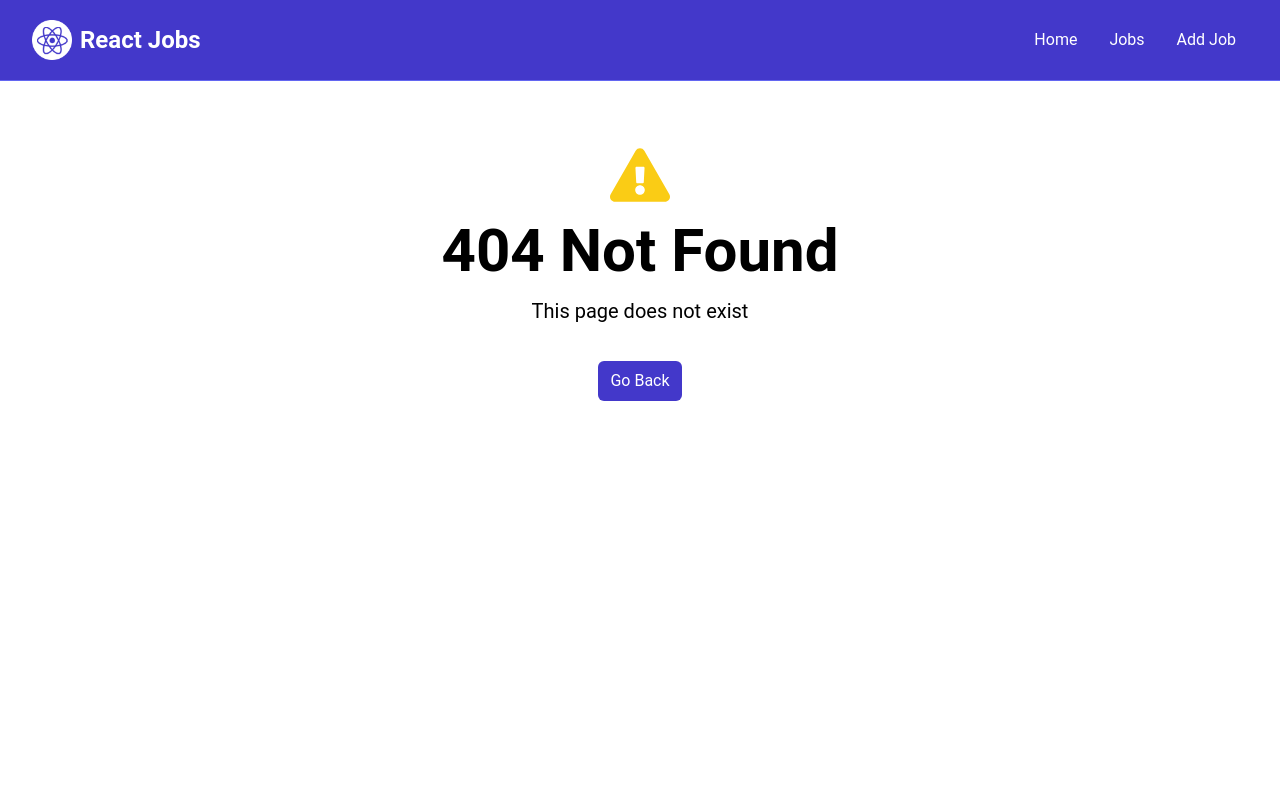
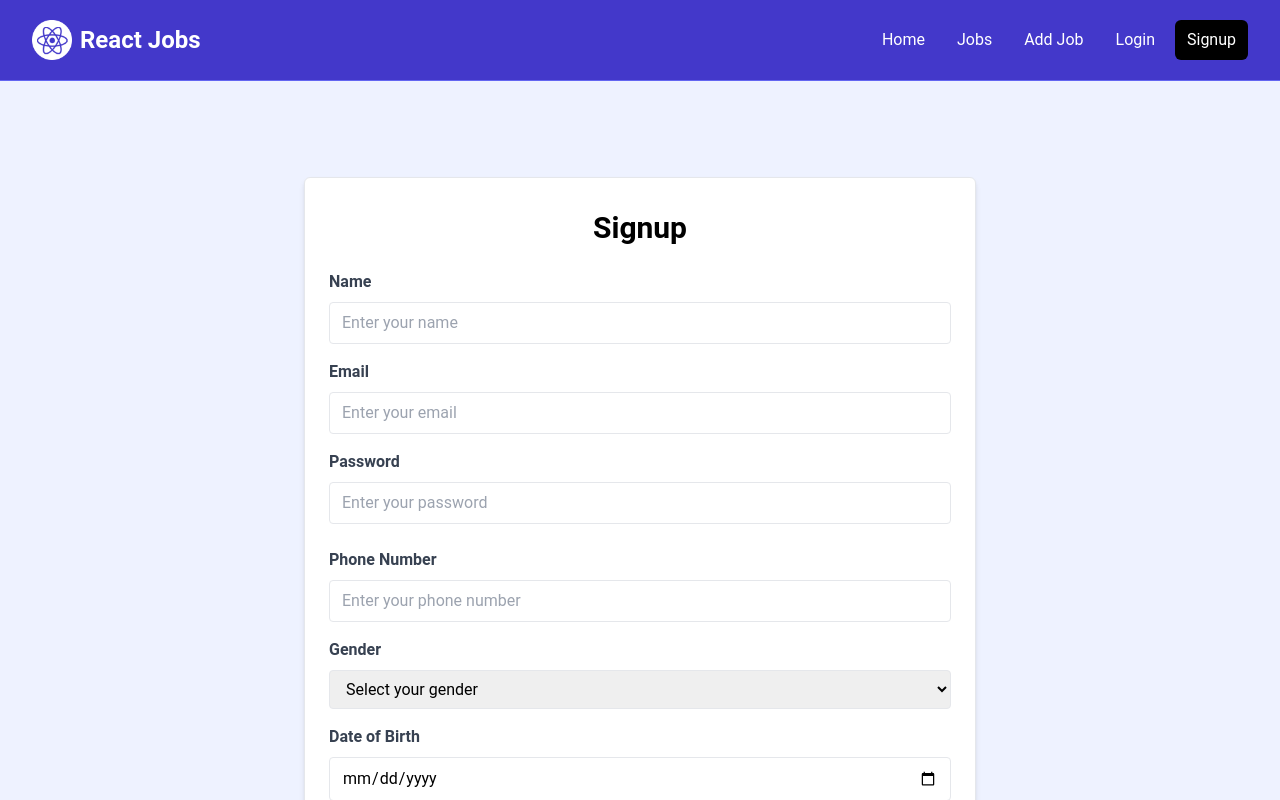
Before and after one commit to S-Vilka/Wednesday-25.9-Coding-Marathon, a React (Vite) app in the folder frontend/: page /signup in a window 1280 px wide. Before the commit this address had no page. Shown: the top 800 px of the page. Built offline with nearby package versions, Linux system fonts and the light colour scheme.

Commit message:
BE iteration 2

```diff
--- a/frontend/src/App.jsx
+++ b/frontend/src/App.jsx
@@ -3,22 +3,24 @@ import {
   createBrowserRouter,
   createRoutesFromElements,
   RouterProvider,
-} from 'react-router-dom';
-import MainLayout from './layouts/MainLayout';
-import HomePage from './pages/HomePage';
-import JobsPage from './pages/JobsPage';
-import NotFoundPage from './pages/NotFoundPage';
-import JobPage, { jobLoader } from './pages/JobPage';
-import AddJobPage from './pages/AddJobPage';
-import EditJobPage from './pages/EditJobPage';
+} from "react-router-dom";
+import MainLayout from "./layouts/MainLayout";
+import HomePage from "./pages/HomePage";
+import JobsPage from "./pages/JobsPage";
+import NotFoundPage from "./pages/NotFoundPage";
+import JobPage, { jobLoader } from "./pages/JobPage";
+import AddJobPage from "./pages/AddJobPage";
+import EditJobPage from "./pages/EditJobPage";
+import Login from "./pages/Login";
+import Signup from "./pages/Signup";
 
 const App = () => {
   // Add New Job
   const addJob = async (newJob) => {
-    const res = await fetch('/api/jobs', {
-      method: 'POST',
+    const res = await fetch("/api/jobs", {
+      method: "POST",
       headers: {
-        'Content-Type': 'application/json',
+        "Content-Type": "application/json",
       },
       body: JSON.stringify(newJob),
     });
@@ -28,7 +30,7 @@ const App = () => {
   // Delete Job
   const deleteJob = async (id) => {
     const res = await fetch(`/api/jobs/${id}`, {
-      method: 'DELETE',
+      method: "DELETE",
     });
     return;
   };
@@ -36,9 +38,9 @@ const App = () => {
   // Update Job
   const updateJob = async (job) => {
     const res = await fetch(`/api/jobs/${job.id}`, {
-      method: 'PUT',
+      method: "PUT",
       headers: {
-        'Content-Type': 'application/json',
+        "Content-Type": "application/json",
       },
       body: JSON.stringify(job),
     });
@@ -47,21 +49,23 @@ const App = () => {
 
   const router = createBrowserRouter(
     createRoutesFromElements(
-      <Route path='/' element={<MainLayout />}>
+      <Route path="/" element={<MainLayout />}>
         <Route index element={<HomePage />} />
-        <Route path='/jobs' element={<JobsPage />} />
-        <Route path='/add-job' element={<AddJobPage addJobSubmit={addJob} />} />
+        <Route path="/jobs" element={<JobsPage />} />
+        <Route path="/add-job" element={<AddJobPage addJobSubmit={addJob} />} />
+        <Route path="/login" element={<Login />} />
+        <Route path="/signup" element={<Signup />} />
         <Route
-          path='/edit-job/:id'
+          path="/edit-job/:id"
           element={<EditJobPage updateJobSubmit={updateJob} />}
           loader={jobLoader}
         />
         <Route
-          path='/jobs/:id'
+          path="/jobs/:id"
           element={<JobPage deleteJob={deleteJob} />}
           loader={jobLoader}
         />
-        <Route path='*' element={<NotFoundPage />} />
+        <Route path="*" element={<NotFoundPage />} />
       </Route>
     )
   );
--- a/frontend/src/components/Navbar.jsx
+++ b/frontend/src/components/Navbar.jsx
@@ -1,33 +1,39 @@
-import { NavLink } from 'react-router-dom';
-import logo from '../assets/images/logo.png';
+import { NavLink } from "react-router-dom";
+import logo from "../assets/images/logo.png";
 
 const Navbar = () => {
   const linkClass = ({ isActive }) =>
     isActive
-      ? 'bg-black text-white hover:bg-gray-900 hover:text-white rounded-md px-3 py-2'
-      : 'text-white hover:bg-gray-900 hover:text-white rounded-md px-3 py-2';
+      ? "bg-black text-white hover:bg-gray-900 hover:text-white rounded-md px-3 py-2"
+      : "text-white hover:bg-gray-900 hover:text-white rounded-md px-3 py-2";
 
   return (
-    <nav className='bg-indigo-700 border-b border-indigo-500'>
-      <div className='mx-auto max-w-7xl px-2 sm:px-6 lg:px-8'>
-        <div className='flex h-20 items-center justify-between'>
-          <div className='flex flex-1 items-center justify-center md:items-stretch md:justify-start'>
-            <NavLink className='flex flex-shrink-0 items-center mr-4' to='/'>
-              <img className='h-10 w-auto' src={logo} alt='React Jobs' />
-              <span className='hidden md:block text-white text-2xl font-bold ml-2'>
+    <nav className="bg-indigo-700 border-b border-indigo-500">
+      <div className="mx-auto max-w-7xl px-2 sm:px-6 lg:px-8">
+        <div className="flex h-20 items-center justify-between">
+          <div className="flex flex-1 items-center justify-center md:items-stretch md:justify-start">
+            <NavLink className="flex flex-shrink-0 items-center mr-4" to="/">
+              <img className="h-10 w-auto" src={logo} alt="React Jobs" />
+              <span className="hidden md:block text-white text-2xl font-bold ml-2">
                 React Jobs
               </span>
             </NavLink>
-            <div className='md:ml-auto'>
-              <div className='flex space-x-2'>
-                <NavLink to='/' className={linkClass}>
+            <div className="md:ml-auto">
+              <div className="flex space-x-2">
+                <NavLink to="/" className={linkClass}>
                   Home
                 </NavLink>
-                <NavLink to='/jobs' className={linkClass}>
+                <NavLink to="/jobs" className={linkClass}>
                   Jobs
                 </NavLink>
-                <NavLink to='/add-job' className={linkClass}>
+                <NavLink to="/add-job" className={linkClass}>
                   Add Job
+                </NavLink>
+                <NavLink to="/login" className={linkClass}>
+                  Login
+                </NavLink>
+                <NavLink to="/signup" className={linkClass}>
+                  Signup
                 </NavLink>
               </div>
             </div>
--- /dev/null
+++ b/frontend/src/pages/Login.jsx
@@ -0,0 +1,85 @@
+import { useState } from "react";
+import { useNavigate } from "react-router-dom";
+import { toast } from "react-toastify";
+
+const Login = ({ loginSubmit }) => {
+  const [email, setEmail] = useState("");
+  const [password, setPassword] = useState("");
+
+  const navigate = useNavigate();
+
+  const submitForm = (e) => {
+    e.preventDefault();
+
+    const loginData = {
+      email,
+      password,
+    };
+
+    loginSubmit(loginData);
+
+    toast.success("User Logged In Successfully");
+
+    navigate("/jobs");
+  };
+
+  return (
+    <section className="bg-indigo-50">
+      <div className="container m-auto max-w-2xl py-24">
+        <div className="bg-white px-6 py-8 mb-4 shadow-md rounded-md border m-4 md:m-0">
+          <form onSubmit={submitForm}>
+            <h2 className="text-3xl text-center font-semibold mb-6">Login</h2>
+
+            <div className="mb-4">
+              <label
+                htmlFor="email"
+                className="block text-gray-700 font-bold mb-2"
+              >
+                Email
+              </label>
+              <input
+                id="email"
+                name="email"
+                type="email"
+                className="border rounded w-full py-2 px-3"
+                placeholder="Enter your email"
+                required
+                value={email}
+                onChange={(e) => setEmail(e.target.value)}
+              />
+            </div>
+
+            <div className="mb-4">
+              <label
+                htmlFor="password"
+                className="block text-gray-700 font-bold mb-2"
+              >
+                Password
+              </label>
+              <input
+                type="password"
+                id="password"
+                name="password"
+                className="border rounded w-full py-2 px-3 mb-2"
+                placeholder="Enter your password"
+                required
+                value={password}
+                onChange={(e) => setPassword(e.target.value)}
+              />
+            </div>
+            <div>
+              <button
+                className="bg-indigo-500 hover:bg-indigo-600 text-white font-bold py-2 px-4 rounded-full w-full focus:outline-none focus:shadow-outline"
+                type="submit"
+              >
+                Login
+              </button>
+            </div>
+          </form>
+        </div>
+      </div>
+    </section>
+  );
+};
+
+export default Login;
--- /dev/null
+++ b/frontend/src/pages/Signup.jsx
@@ -0,0 +1,207 @@
+import { useState } from "react";
+import { useNavigate } from "react-router-dom";
+import { toast } from "react-toastify";
+
+const Signup = () => {
+  const [name, setName] = useState("");
+  const [email, setEmail] = useState("");
+  const [password, setPassword] = useState("");
+  const [phone_number, setPhoneNumber] = useState("");
+  const [gender, setGender] = useState("");
+  const [date_of_birth, setDateofBirth] = useState("");
+  const [membership_status, setMembership] = useState("");
+
+  const navigate = useNavigate();
+
+  const submitForm = async (e) => {
+    e.preventDefault();
+
+    const signupData = {
+      name,
+      email,
+      password,
+      phone_number,
+      gender,
+      date_of_birth,
+      membership_status,
+    };
+
+    try {
+      const response = await fetch("/api/signup", {
+        method: "POST",
+        headers: {
+          "Content-Type": "application/json",
+        },
+        body: JSON.stringify(signupData),
+      });
+
+      if (!response.ok) {
+        throw new Error("Failed to sign up");
+      }
+
+      const result = await response.json();
+      toast.success(result.message || "User added Successfully");
+
+      navigate("/jobs");
+    } catch (error) {
+      toast.error(error.message || "An error occurred. Please try again.");
+    }
+  };
+
+  return (
+    <section className="bg-indigo-50">
+      <div className="container m-auto max-w-2xl py-24">
+        <div className="bg-white px-6 py-8 mb-4 shadow-md rounded-md border m-4 md:m-0">
+          <form onSubmit={submitForm}>
+            <h2 className="text-3xl text-center font-semibold mb-6">Signup</h2>
+
+            <div className="mb-4">
+              <label
+                htmlFor="name"
+                className="block text-gray-700 font-bold mb-2"
+              >
+                Name
+              </label>
+              <input
+                id="name"
+                name="name"
+                type="text"
+                className="border rounded w-full py-2 px-3"
+                placeholder="Enter your name"
+                required
+                value={name}
+                onChange={(e) => setName(e.target.value)}
+              />
+            </div>
+
+            <div className="mb-4">
+              <label
+                htmlFor="email"
+                className="block text-gray-700 font-bold mb-2"
+              >
+                Email
+              </label>
+              <input
+                id="email"
+                name="email"
+                type="email"
+                className="border rounded w-full py-2 px-3"
+                placeholder="Enter your email"
+                required
+                value={email}
+                onChange={(e) => setEmail(e.target.value)}
+              />
+            </div>
+
+            <div className="mb-4">
+              <label
+                htmlFor="password"
+                className="block text-gray-700 font-bold mb-2"
+              >
+                Password
+              </label>
+              <input
+                type="password"
+                id="password"
+                name="password"
+                className="border rounded w-full py-2 px-3 mb-2"
+                placeholder="Enter your password"
+                required
+                value={password}
+                onChange={(e) => setPassword(e.target.value)}
+              />
+            </div>
+
+            <div className="mb-4">
+              <label
+                htmlFor="phone_number"
+                className="block text-gray-700 font-bold mb-2"
+              >
+                Phone Number
+              </label>
+              <input
+                id="phone_number"
+                name="phone_number"
+                type="tel"
+                className="border rounded w-full py-2 px-3"
+                placeholder="Enter your phone number"
+                required
+                value={phone_number}
+                onChange={(e) => setPhoneNumber(e.target.value)}
+              />
+            </div>
+
+            <div className="mb-4">
+              <label
+                htmlFor="gender"
+                className="block text-gray-700 font-bold mb-2"
+              >
+                Gender
+              </label>
+              <select
+                id="gender"
+                name="gender"
+                className="border rounded w-full py-2 px-3"
+                required
+                value={gender}
+                onChange={(e) => setGender(e.target.value)}
+              >
+                <option value="">Select your gender</option>
+                <option value="male">Male</option>
+                <option value="female">Female</option>
+                <option value="other">Other</option>
+              </select>
+            </div>
+
+            <div className="mb-4">
+              <label
+                htmlFor="date_of_birth"
+                className="block text-gray-700 font-bold mb-2"
+              >
+                Date of Birth
+              </label>
+              <input
+                id="date_of_birth"
+                name="date_of_birth"
+                type="date"
+                className="border rounded w-full py-2 px-3"
+                required
+                value={date_of_birth}
+                onChange={(e) => setDateofBirth(e.target.value)}
+              />
+            </div>
+
+            <div className="mb-4">
+              <label
+                htmlFor="membership_status"
+                className="block text-gray-700 font-bold mb-2"
+              >
+                Membership Status
+              </label>
+              <select
+                id="membership_status"
+                name="membership_status"
+                className="border rounded w-full py-2 px-3"
+                required
+                value={membership_status}
+                onChange={(e) => setMembership(e.target.value)}
+              >
+                <option value="">Select your membership status</option>
+                <option value="active">Active</option>
+                <option value="inactive">Inactive</option>
+              </select>
+            </div>
+            <button
+              className="bg-indigo-500 hover:bg-indigo-600 text-white font-bold py-2 px-4 rounded-full w-full focus:outline-none focus:shadow-outline"
+              type="submit"
+            >
+              Signup
+            </button>
+          </form>
+        </div>
+      </div>
+    </section>
+  );
+};
+
+export default Signup;
```
